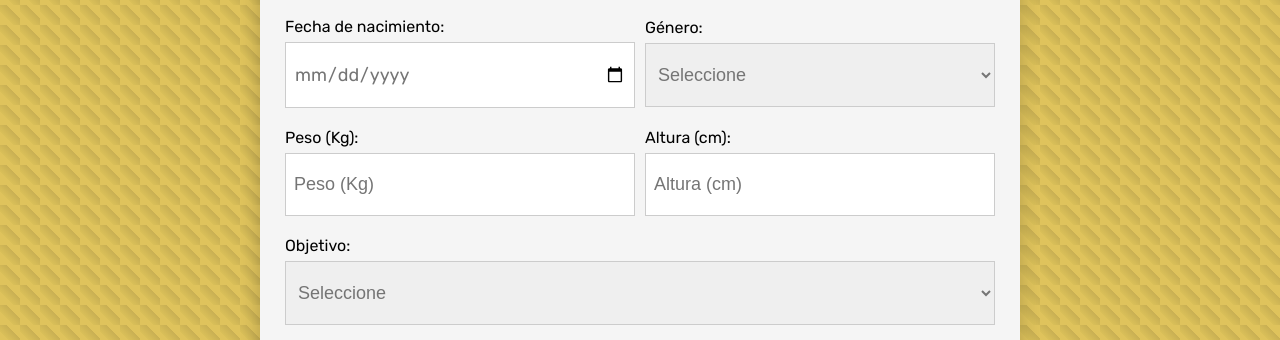
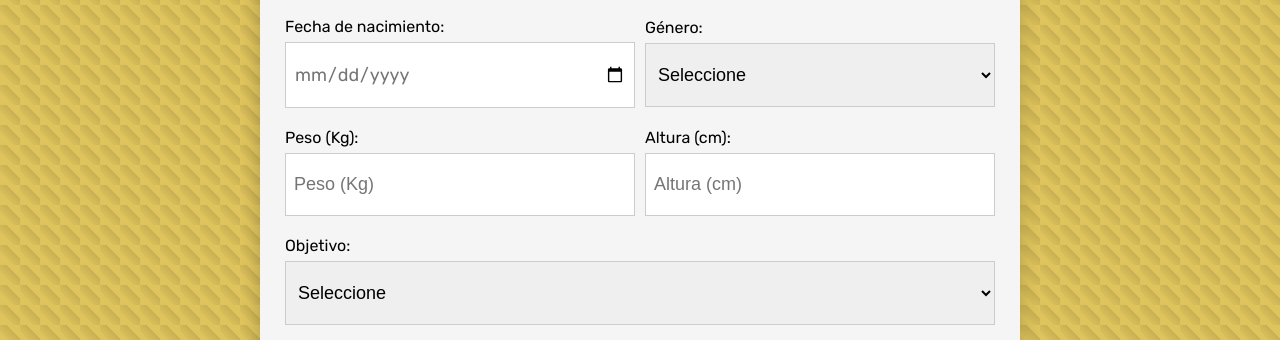
Before and after one commit to Dainerdev/fitme, a React (Vite) app: page /signup in a window 1280 px wide. Shown: the part 495-835 px from the top of the page. Built offline with nearby package versions, Linux system fonts and the light colour scheme.

Commit message:
Se modifica el hover del color de los botones

```diff
--- a/src/styles/sign/signup.module.css
+++ b/src/styles/sign/signup.module.css
@@ -63,10 +63,6 @@
     margin: 0;
 }
 
-.inputGroup select{
-    color: #757575;
-}
-
 .inputGroup label {
     font-size: 16px;
     margin-bottom: 6px;
@@ -122,6 +118,7 @@ input[type="date"]{
 .cancelBtn:hover {
     box-shadow: inset 0 4px 10px rgba(0, 0, 0, 0.3);
     transition: all 0.3s ease-in-out;
+    background-color: #3a3939;
 }
 
 .brand {
```
